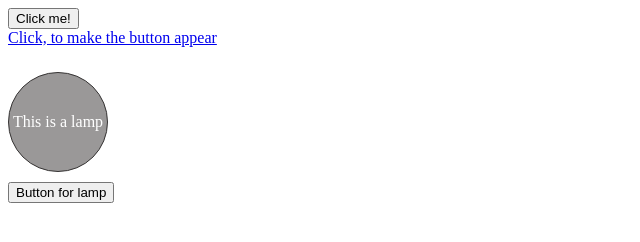
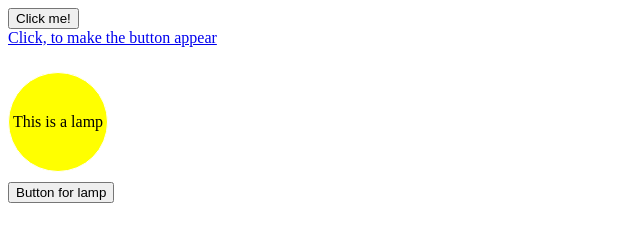
Before and after one commit to NataliiaYakovenko/dom-events, a plain HTML site: page index.html in a window 1280 px wide. Both pictures are taken after a click on the button "Button for lamp". Shown: the whole page, without its empty margins (0-640 px from the left). Drawn offline with Linux system fonts and the light colour scheme.

Commit message:
Add correct 3 task

```diff
--- a/style.css
+++ b/style.css
@@ -16,7 +16,7 @@
   margin-bottom: 10px;
 }
 
-.lamp-on{
+#lamp.lamp-on{
     border: 1px solid white;
     background-color: yellow;
     color: black;
```
